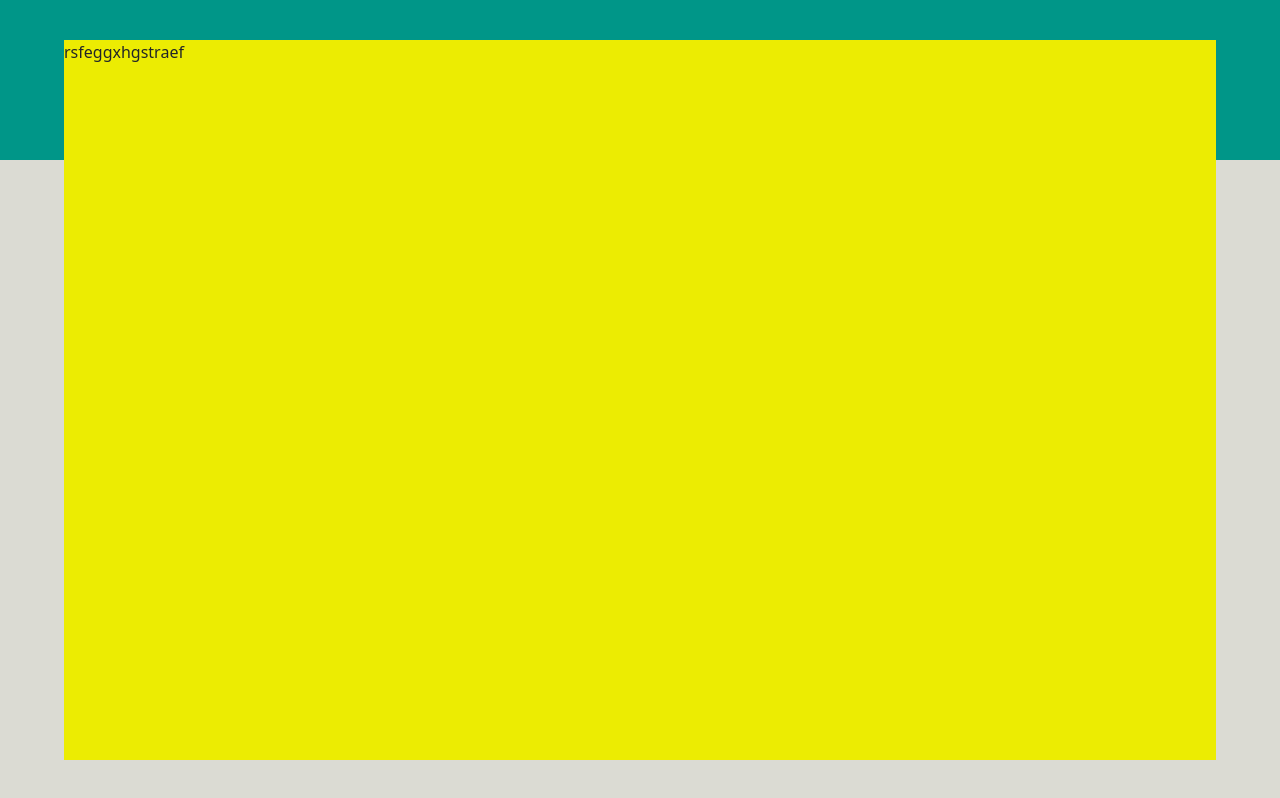
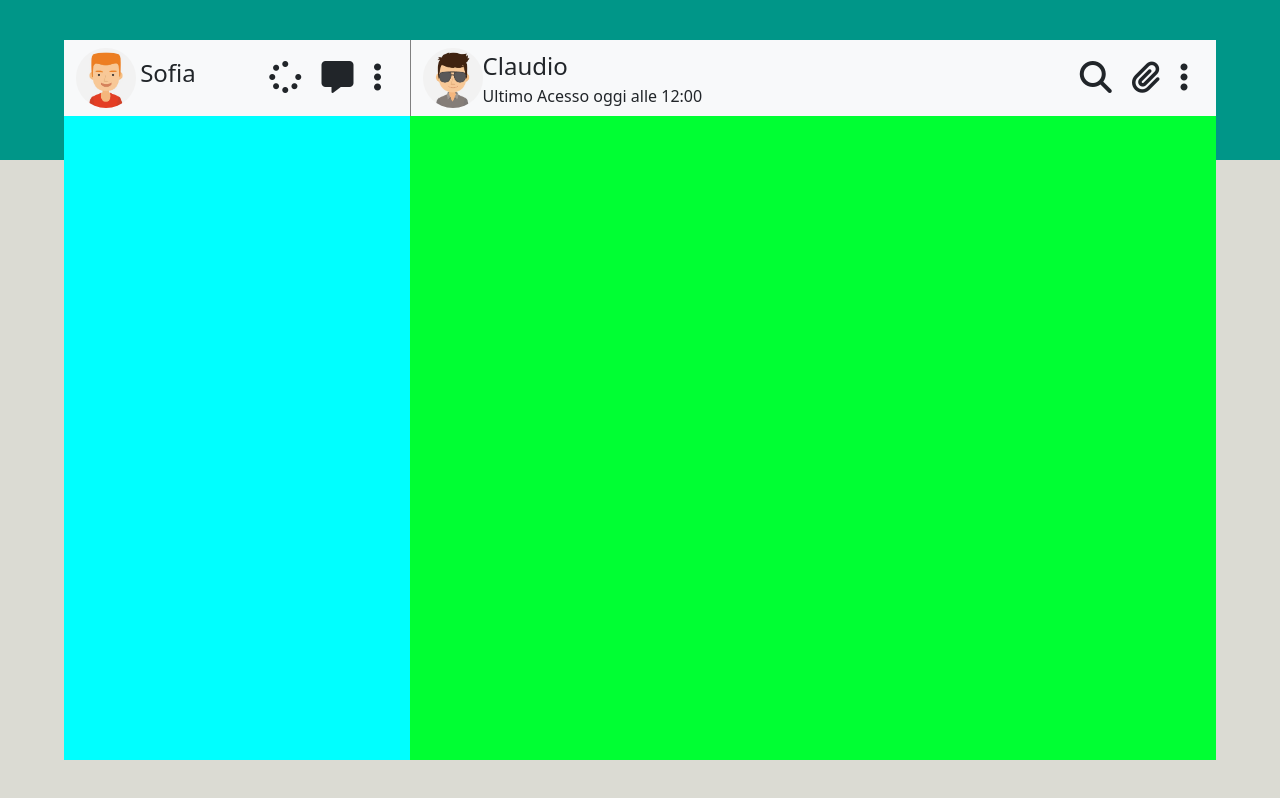
Before and after one commit to Amin23ElKassimi/vue-boolzapp, a plain HTML site: page index.html in a window 1280 px wide. Drawn offline with nearby package versions, Linux system fonts and the light colour scheme.

Commit message:
chat and contacts Of user window

```diff
--- a/css/style.css
+++ b/css/style.css
@@ -16,16 +16,17 @@
     border-radius: 20px;
 }
 
+
+/* Main containers */
+
 #bghead{
     height: 20vh;
     background-color: #009688;
 }
-
 #bgfooter{
     height: 80vh;
     background-color: #dbdbd3;
 }
-
 #windowuser{
     height: 90%;
     width: 90%;
@@ -37,3 +38,46 @@
     bottom: 5%;
     transform: translate(-50%, 0);
 }
+
+/* Window User */
+
+#contacts{
+    width: 30%;
+    height: 100%;
+    background-color: aqua;
+}
+
+#chat{
+    width: 70%;
+    height: 100%;
+    background-color: rgb(0, 255, 51);
+}
+
+
+img{
+    height: 60;
+    width: 60px;
+    border-radius: 50%;
+}
+
+
+
+
+
+
+
+
+
+
+
+/* Borders */
+
+.border-right{
+    border-left: solid 1px gray;
+}
+
+/* Font Size */
+
+.fs-2rem{
+    font-size: 2rem;
+}
--- a/index.html
+++ b/index.html
@@ -24,8 +24,45 @@
         </div>
         <div id="bgfooter">
         </div>
-        <main id="windowuser" class="centered-axis">
-            rsfeggxhgstraef
+        <main id="windowuser" class="centered-axis d-flex">
+            <div id="contacts">
+                <header>
+                    <nav class="navbar bg-body-tertiary">
+                        <div class="container-fluid">
+                            <div>
+                                <img src="img/avatar_1.jpg" alt="">
+                                <span class="fs-4">Sofia</span>
+                            </div>
+                            <div>
+                                <i class="fa-solid fa-spinner fs-2rem mx-3"></i>
+                                <i class="fa-solid fa-message fs-2rem"></i>
+                                <i class="fa-solid fa-ellipsis-vertical fs-2rem mx-3"></i>
+                            </div>
+                        </div>
+                    </nav>
+                </header>
+            </div>
+            <div id="chat">
+                <header>
+                    <nav class="navbar bg-body-tertiary border-right">
+                        <div class="container-fluid">
+                            <div class="d-flex">
+                                <img src="img/avatar_2.jpg" alt="">
+                                <div>
+                                    <span class="fs-4">Claudio</span>
+                                    <br>
+                                    <span>Ultimo Acesso oggi alle 12:00</span>
+                                </div>
+                            </div>
+                            <div>
+                                <i class="fa-solid fa-magnifying-glass fs-2rem mx-3"></i>
+                                <i class="fa-solid fa-paperclip fs-2rem"></i>
+                                <i class="fa-solid fa-ellipsis-vertical fs-2rem mx-3"></i>
+                            </div>
+                        </div>
+                    </nav>
+                </header>
+            </div>
         </main>
     </div>
 
```
